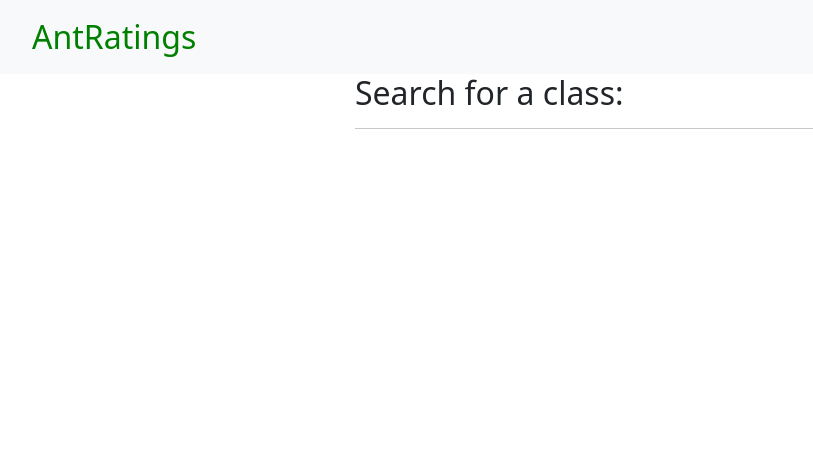
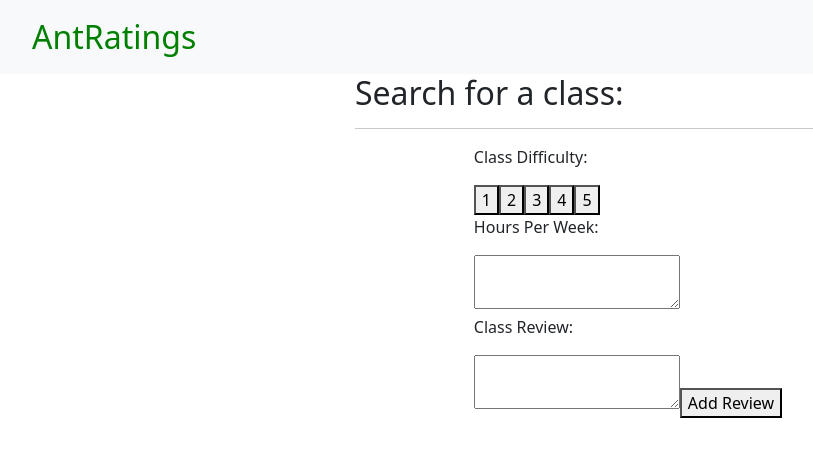
Before and after one commit to mahadaafridi/AntRatings, a React (Create React App) app in the folder ant-ratings/: page /AddReview in a window 1280 px wide. Shown: the top 456 px of the page, without its empty margins (12-825 px from the left). Built offline with nearby package versions, Linux system fonts and the light colour scheme; a web font is replaced by a local one.

Commit message:
added Add rev and connected it with flask

```diff
--- a/ant-ratings/src/App.js
+++ b/ant-ratings/src/App.js
@@ -14,6 +14,7 @@
 
 // new imports
 import Home from "./homepage/Home";
+import AddReview from './add-review/AddReview.js';
 import { BrowserRouter as Router, Route, Routes} from "react-router-dom";
 
 import UserInputComponent from './user_input.js';
@@ -73,7 +74,7 @@
               <div className="d-flex justify-content-center">
               <Routes>
                 <Route path="/" element={<UserInputComponent />} />
-                <Route path="/Home" element={<Home />} />
+                <Route path="/AddReview" element={<AddReview />} />
               </Routes>
               </div>
             </Col>
--- a/ant-ratings/src/add-review/AddReview.js
+++ b/ant-ratings/src/add-review/AddReview.js
@@ -1 +1,79 @@
-import React, { Component } from "react";
+import React, { Component, useState } from "react";
+import axios from 'axios';
+
+const AddReview = () => {
+    const [class_difficulty, setDifficulty] = useState('');
+    const [hrsPerWeek, setHrsPerWeek] = useState('');
+    const [review, setReview] = useState('');
+
+    const handleButtonDifficulty = (value) => {
+        setDifficulty(value);
+    };
+
+    const handleHrsWeekChange = (event) => {
+        setHrsPerWeek(event.target.value);
+    };
+
+    const handleRevChange = (event) => {
+        setReview(event.target.value);
+    };
+
+    const sendDataToFlask = async () => {
+
+        try {
+          const response = await axios.post('http://127.0.0.1:5000/AddReview/api/data', {
+            class_dif: class_difficulty,
+            hrs_week: hrsPerWeek,
+            rev: review
+
+          });
+          console.log('ran sendDataToFlask in user_input.js, data is ' + class_difficulty + " " + hrsPerWeek + " " + review);
+
+          // console.log(response.data);
+        } catch (error) {
+          console.error('Error sending data to Flask: ', error);
+        }
+      };
+
+
+    return (
+      <div>
+
+            <p>Class Difficulty: {class_difficulty}</p>
+            <div>
+            {[1, 2, 3, 4, 5].map((num) => (
+                <button key={num} onClick={() => handleButtonDifficulty(num)}>
+                {num}
+                </button>
+            ))}
+            </div>
+            {/* had to move it here because if I put it above when i click the class difficulty button it will sumbit */}
+            <form onSubmit={sendDataToFlask}>
+
+            <div>
+            <p> Hours Per Week: {hrsPerWeek} </p>
+
+            <textarea
+            id="hrsTextArea"
+            value={hrsPerWeek}
+            onChange={handleHrsWeekChange}
+            />
+
+            </div>
+
+            <p> Class Review: {review} </p>
+            <textarea
+                id="reviewTextArea"
+                value={review}
+                onChange={handleRevChange}
+                />
+            <button type="submit">Add Review</button>
+        </form>
+      </div>
+
+
+
+    );
+  };
+
+  export default AddReview;
```
Also changed, not shown: 1 other file (tests, documents, lock files or other folders).
